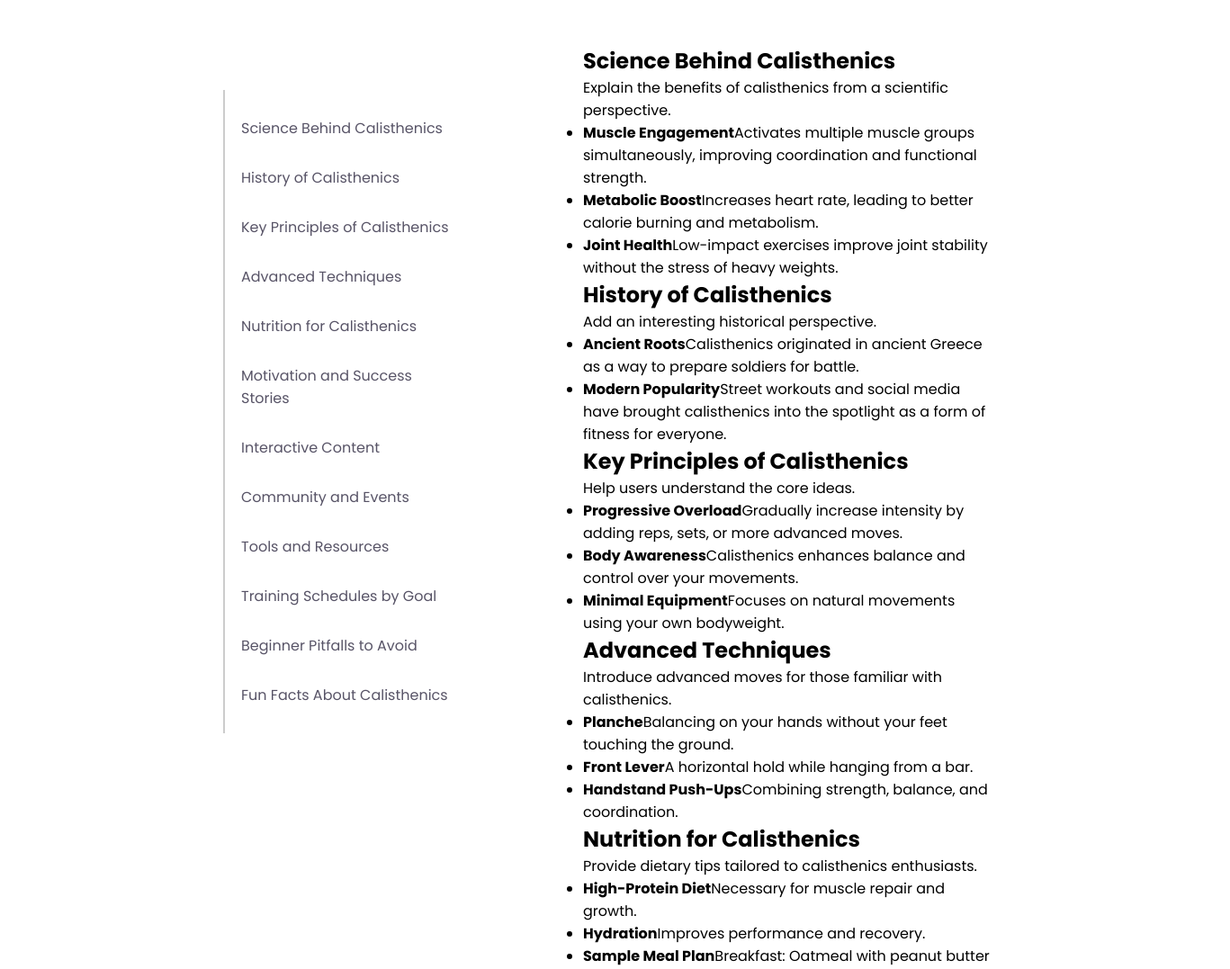
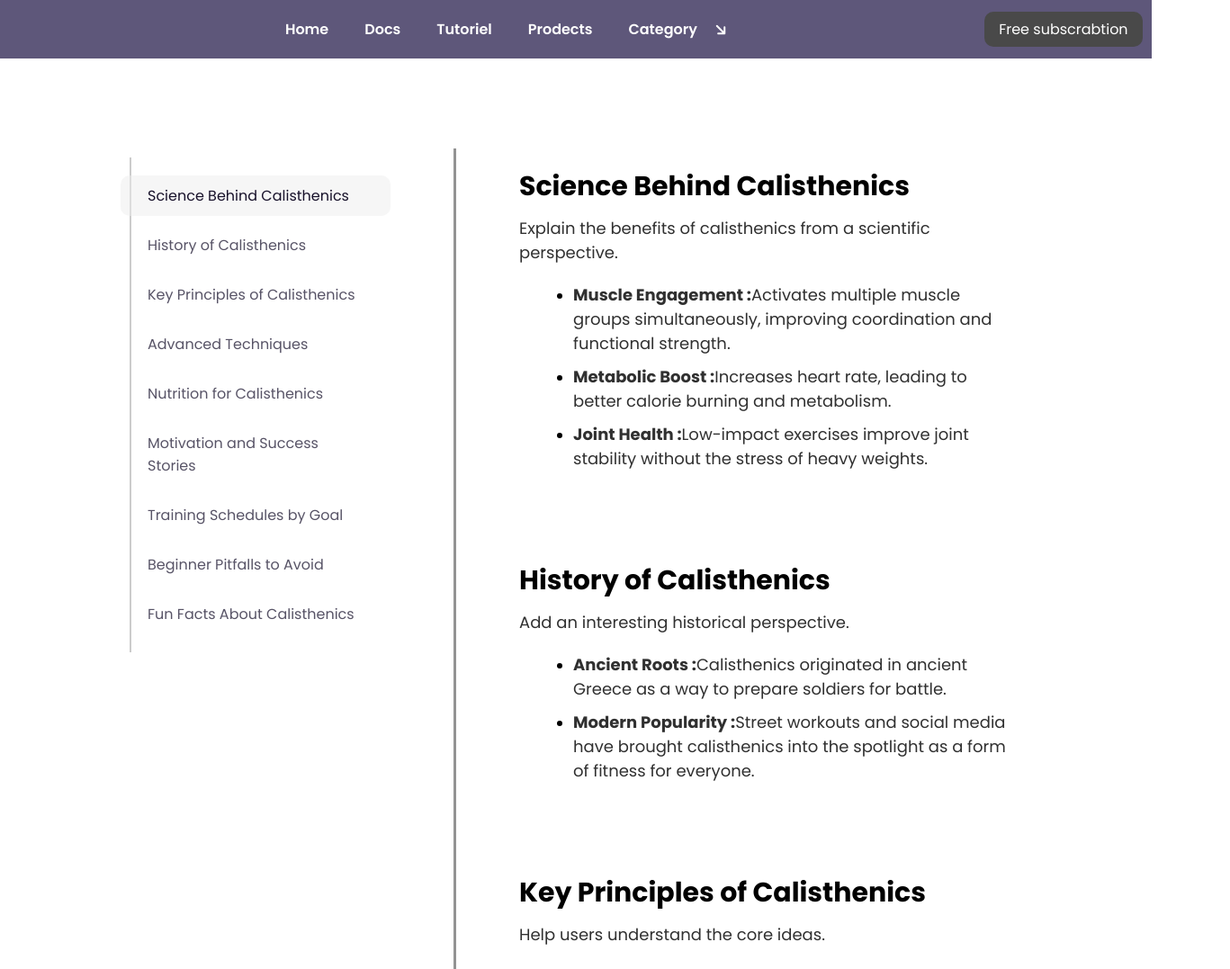
Before and after one commit to CodX48/landpage, a plain HTML site: page doc.html in a window 1280 px wide. Shown: the top 1077 px of the page at 90% size, 1367 px wide, since content can reach past the window. Drawn offline with Linux system fonts and the light colour scheme.

Commit message:
i have added a style for the doc page, the project is done so far, but syle can be better

```diff
--- a/JsHome/header_nav.js
+++ b/JsHome/header_nav.js
@@ -3,7 +3,7 @@ let nav =
 <div class="TopHeader" id="TopHeader">
 <div class="nav-bar">
     <a href="index.html"><p>Home</p></a>
-    <a href="#"><p>Docs</p></a>
+    <a href="doc.html"><p>Docs</p></a>
     <a href="tutorial.html"><p>Tutoriel</p></a>
     <a href="ProductPage.html" target="_blank"><p>Prodects</p></a>
     <a href="#"><p>Category</p><i class="fas fa-arrow-down"></i></a>
--- a/Jsdoc/calisthenicsInfo.js
+++ b/Jsdoc/calisthenicsInfo.js
@@ -1,5 +1,6 @@
 export const calisthenicsInfo = [
   {
+    id: 0,
     header: "Science Behind Calisthenics",
     tip: "Explain the benefits of calisthenics from a scientific perspective.",
     list: [
@@ -9,6 +10,7 @@ export const calisthenicsInfo = [
     ]
   },
   {
+    id: 1,
     header: "History of Calisthenics",
     tip: "Add an interesting historical perspective.",
     list: [
@@ -17,6 +19,7 @@ export const calisthenicsInfo = [
     ]
   },
   {
+    id: 2,
     header: "Key Principles of Calisthenics",
     tip: "Help users understand the core ideas.",
     list: [
@@ -26,6 +29,7 @@ export const calisthenicsInfo = [
     ]
   },
   {
+    id: 3,
     header: "Advanced Techniques",
     tip: "Introduce advanced moves for those familiar with calisthenics.",
     list: [
@@ -35,6 +39,7 @@ export const calisthenicsInfo = [
     ]
   },
   {
+    id: 4,
     header: "Nutrition for Calisthenics",
     tip: "Provide dietary tips tailored to calisthenics enthusiasts.",
     list: [
@@ -44,6 +49,7 @@ export const calisthenicsInfo = [
     ]
   },
   {
+    id: 5,
     header: "Motivation and Success Stories",
     tip: "Include motivational elements to inspire visitors.",
     list: [
@@ -53,6 +59,7 @@ export const calisthenicsInfo = [
     ]
   },
   {
+    id: 6,
     header: "Training Schedules by Goal",
     tip: "Provide sample plans for different goals.",
     list: [
@@ -62,6 +69,7 @@ export const calisthenicsInfo = [
     ]
   },
   {
+    id: 7,
     header: "Beginner Pitfalls to Avoid",
     tip: "Educate users on common mistakes.",
     list: [
@@ -71,6 +79,7 @@ export const calisthenicsInfo = [
     ]
   },
   {
+    id: 8,
     header: "Fun Facts About Calisthenics",
     tip: "Keep users engaged with trivia.",
     list: [
--- a/Jsdoc/main.js
+++ b/Jsdoc/main.js
@@ -1,17 +1,21 @@
 import { footer } from "../JsHome/footer.js";
+import { nav } from "../JsHome/header_nav.js";
 import { calisthenicsInfo } from "./calisthenicsInfo.js";
 
+document.getElementById('nav').innerHTML = nav
 document.getElementById('doc_footer').innerHTML = footer;
 
 let info ='';
 
 calisthenicsInfo.forEach((e)=>{
- info+= `<div> <h2 class="header">${e.header}</h2><p class="tip">${e.tip}</p><ul> ${e.list.map((ele) => (`<li><p><strong>${ele[0]}</strong>${ele[1]}</p></li>`)).join("")} </ul> </div>`
+ info+= `<div id="${e.id}"> <h2 class="header">${e.header}</h2><p class="tip">${e.tip}</p><ul> ${e.list.map((ele) => (`<li><p><strong>${ele[0]} :</strong>${ele[1]}</p></li>`)).join("")} </ul> </div>`
 })
 
 document.getElementById('content').innerHTML = info;
 
 let ListEle = document.querySelectorAll('.list ul li');
+
+ListEle[0].classList.add('active');
 
 ListEle.forEach((e)=>{
     e.addEventListener('click',()=>{
--- a/doc-style/main.css
+++ b/doc-style/main.css
@@ -14,14 +14,23 @@
 .container{
    display: flex;
    justify-content: center;
-   width: 80%;
+   width: 90%;
    margin: auto;
    padding: 50px;
 }
+a{
+   color: #585467;
+   text-decoration: none;
+}
 
 .list{
+   margin-top: 50px;
+   position:sticky;
+   top: 50px;
+   height: auto;
    margin-right: 50px;
-   padding: 50px;
+   padding: 10px;
+   height: 100%;
 }
 .list ul{
    padding: 10px 0px;
@@ -39,13 +48,13 @@
    transition: 0.5s ease;
 }
 
-.list ul li.active{
+.list ul li.active a{
    color: #18122B;
 }
 
 .list ul li:hover{
-   background-color: #ededed61;
-   color: #18122B;
+   background-color: #ededed81;
+   color: #0a051a;
 }
 
 .list ul::before{
@@ -58,9 +67,9 @@
    background-color: #ccc;
    z-index: -1;
 }
-ul li.active,
-ul li:hover {
-  background-color: #ededed61;
+.list ul li.active,
+.list ul li:hover {
+  background-color: #ededed81;
 }
 #doc_footer{
    background-image: linear-gradient(to bottom,  #8278a5,#18122B);
@@ -68,4 +77,89 @@ ul li:hover {
    color: white;
 }
 
-/* here i will add the style for the content
+/* here i will add the style for the content */
+
+.content{
+   margin-top: 50px;
+   border-left: 3px solid #939393;
+   padding-left: 50px;
+}
+
+.content div{
+   padding: 20px;
+   margin-bottom: 50px;
+}
+
+.header{
+   font-size: 30px;
+}
+.tip{
+   margin-top: 10px;
+}
+.content div p{
+   color: #303030;
+   font-size: 18px;
+}
+.content ul{
+   width: 90%;
+   margin-top: 20px;
+   margin-left: 50px;
+}
+
+.content ul li{
+   margin: 10px;
+}
+
+.TopHeader{
+   padding: 10px;
+   width: 100%;
+   display: flex;
+   justify-content:space-between;
+   align-items: center;
+   background-color: #403862d7;
+}
+.nav-bar{
+   width: 100%;
+   display: flex;
+   justify-content:flex-end;
+   justify-content: center;
+   align-items: center;
+}
+.nav-bar a{
+   display: flex;
+   justify-content: center;
+   align-items: center;
+   text-decoration: none;
+   color: white;
+}
+.nav-bar a i{
+   transform: rotate(-45deg);
+   transition: 0.2s ease;
+}
+.nav-bar a p{
+   padding: 10px;
+   margin: 0px 10px;
+   font-size: 16px;
+   font-weight: 600;
+   transition: 0.2s ease;
+}
+.nav-bar a:hover p, .nav-bar a:hover i{
+   color: #39334b;
+}
+.nav-bar a:hover i{
+   transform: rotate(0deg);
+}
+
+.subscrabtion-btn{
+   display: flex;
+   justify-content: center;
+   width: 200px;
+   background-color:  rgb(73, 73, 73);
+   padding: 7px 15px;
+   border-radius: 10px;
+   cursor: pointer;
+}
+.subscrabtion-btn a{
+   color: white;
+   text-decoration: none;
+}
--- a/doc.html
+++ b/doc.html
@@ -5,24 +5,23 @@
     <meta name="viewport" content="width=device-width, initial-scale=1.0">
     <link rel="stylesheet" href="./styles/footer.css">
     <link rel="stylesheet" href="./doc-style/main.css">
+    <link href="https://cdnjs.cloudflare.com/ajax/libs/font-awesome/6.0.0-beta3/css/all.min.css" rel="stylesheet">
     <title> Doc | Page </title>
 </head>
 <body>
+    <div class="nav" id="nav"></div>
     <div class="container">
         <div class="list">
             <ul>
-                <li>Science Behind Calisthenics</li>
-                <li>History of Calisthenics</li>
-                <li>Key Principles of Calisthenics</li>
-                <li>Advanced Techniques</li>
-                <li>Nutrition for Calisthenics</li>
-                <li>Motivation and Success Stories</li>
-                <li>Interactive Content</li>
-                <li>Community and Events</li>
-                <li>Tools and Resources</li>
-                <li>Training Schedules by Goal</li>
-                <li>Beginner Pitfalls to Avoid</li>
-                <li>Fun Facts About Calisthenics</li>
+                <li><a href="#0">Science Behind Calisthenics</a> </li>
+                <li><a href="#1"> History of Calisthenics</a></li>
+                <li><a href="#2">Key Principles of Calisthenics</a></li>
+                <li><a href="#3">Advanced Techniques</a></li>
+                <li><a href="#4">Nutrition for Calisthenics</a></li>
+                <li><a href="#5">Motivation and Success Stories</a></li>
+                <li><a href="#6">Training Schedules by Goal</a></li>
+                <li><a href="#7">Beginner Pitfalls to Avoid</a></li>
+                <li><a href="#8">Fun Facts About Calisthenics</a></li>
             </ul>
         </div>
 
--- a/styles/footer.css
+++ b/styles/footer.css
@@ -13,7 +13,7 @@ display: flex;
 justify-content: space-between;
 align-items: center;
 margin: auto;
-width: 100%;
+width: 80%;
 border-bottom: 1px solid;
 }
 
@@ -25,7 +25,7 @@ border-bottom: 1px solid;
 .subscribe h2{
     font-size: 30px;
     width: 500px;
-    margin: 100px;
+    margin: 50px;
 }
 
 .sub_mail{
@@ -63,8 +63,8 @@ transition: 0.5s ease-in-out;
 
 
 .contact{
-    padding: 100px;
-    width: 100%;
+    padding: 50px;
+    width: 80%;
     display: flex;
     justify-content: space-between;
     align-items:center;
```
Lines whose indentation alone changed are shown as unchanged.
